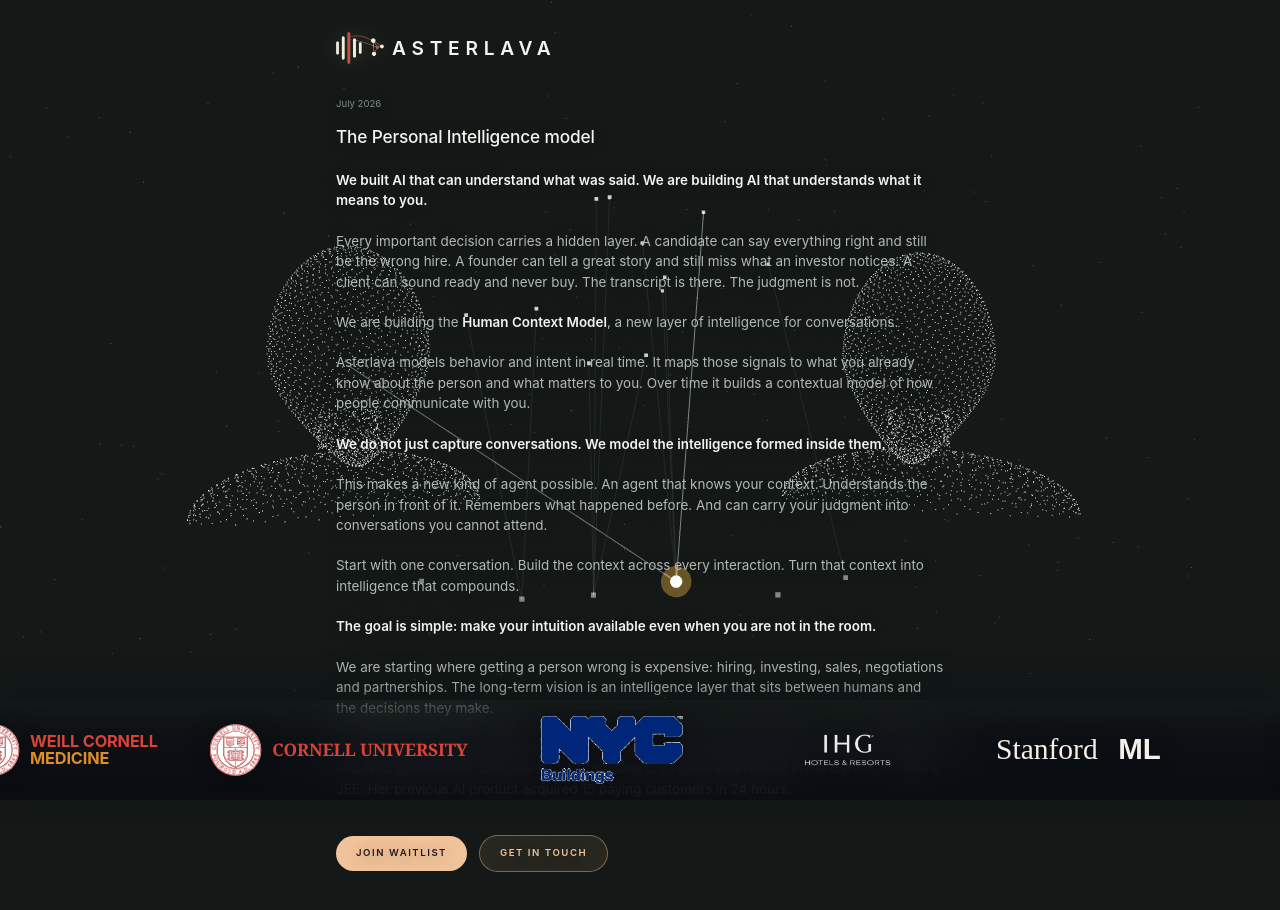
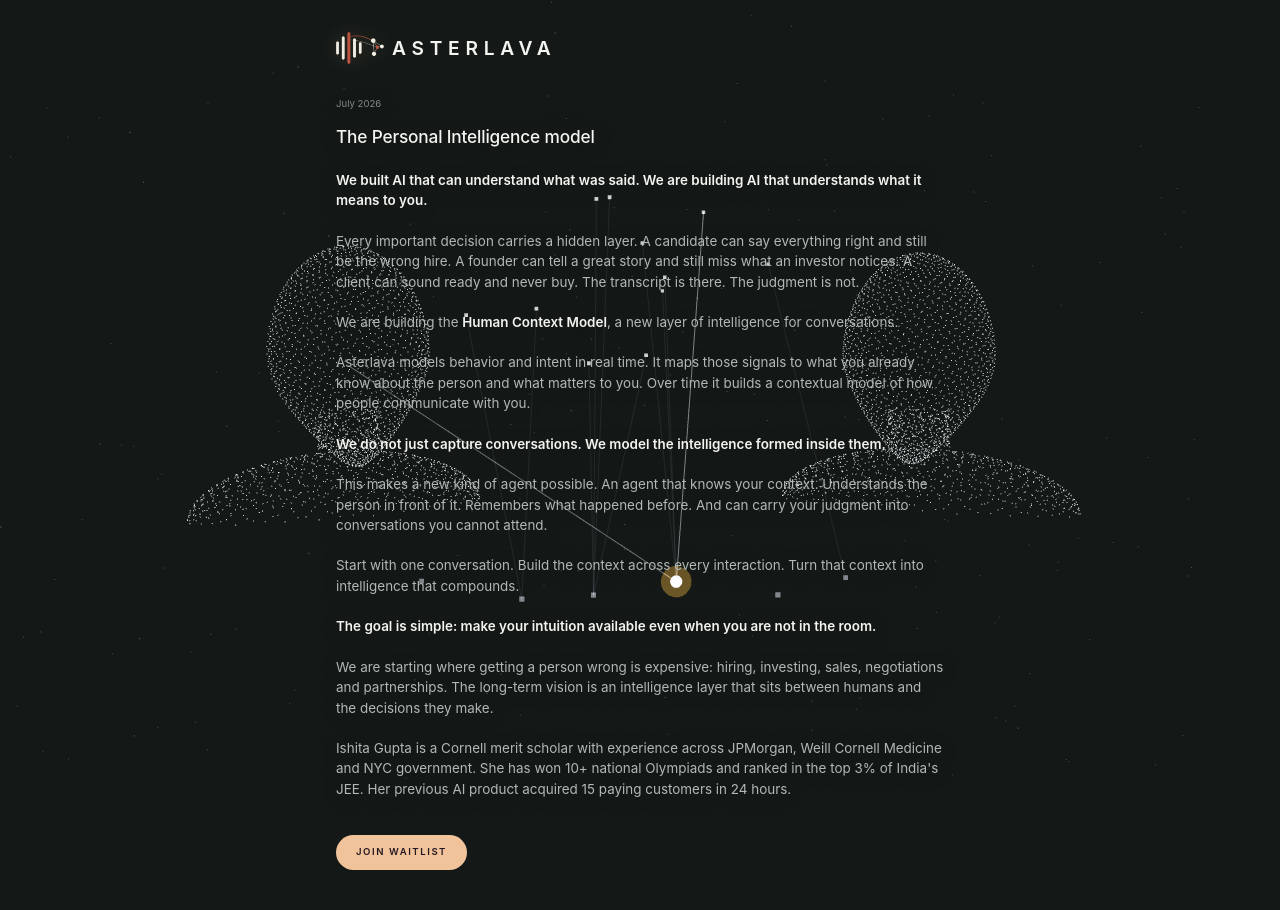
Before and after one commit to ig336/Asterlava, a Next.js app: page / in a window 1280 px wide. Shown: the top 910 px of the page. Built offline with nearby package versions, Linux system fonts and the light colour scheme.

Commit message:
Add translucent waitlist modal

```diff
--- a/src/app/globals.css
+++ b/src/app/globals.css
@@ -167,97 +167,6 @@
   transform: rotate(8deg);
 }
 
-.logo-marquee {
-  animation: logo-marquee 28s linear infinite;
-}
-
-.logo-marquee:hover {
-  animation-play-state: paused;
-}
-
-.logo-tile {
-  overflow: hidden;
-  border: 0;
-  background: transparent;
-  border-radius: 0;
-}
-
-.logo-image {
-  display: block;
-  width: auto;
-  max-width: 14rem;
-  height: auto;
-  max-height: 4rem;
-  object-fit: contain;
-  mix-blend-mode: normal;
-  filter: drop-shadow(0 2px 12px rgba(0, 0, 0, 0.28));
-}
-
-.logo-image--light {
-  filter: invert(1) brightness(0.92) drop-shadow(0 2px 12px rgba(0, 0, 0, 0.28));
-}
-
-.logo-image--nyc {
-  max-width: 11.5rem;
-  max-height: 4.25rem;
-  filter: drop-shadow(0 2px 12px rgba(0, 0, 0, 0.3));
-}
-
-.logo-lockup {
-  display: inline-flex;
-  align-items: center;
-  gap: 0.65rem;
-  white-space: nowrap;
-}
-
-.logo-seal {
-  display: block;
-  width: 3.25rem;
-  height: 3.25rem;
-  object-fit: contain;
-  filter: drop-shadow(0 2px 10px rgba(0, 0, 0, 0.26));
-}
-
-.logo-lockup__text {
-  display: flex;
-  flex-direction: column;
-  text-align: left;
-  font-size: 1.02rem;
-  line-height: 1.05;
-  letter-spacing: -0.01em;
-}
-
-.logo-lockup--weill .logo-lockup__text span:first-child {
-  color: #db4337;
-  font-weight: 700;
-}
-
-.logo-lockup--weill .logo-lockup__text span:last-child {
-  color: #df8d26;
-  font-weight: 700;
-}
-
-.logo-lockup--cornell .logo-lockup__text {
-  color: #db4337;
-  font-family: Georgia, serif;
-  font-size: 1.08rem;
-}
-
-.logo-strip {
-  background: linear-gradient(180deg, transparent 0%, rgba(8, 10, 17, 0.58) 38%, rgba(8, 10, 17, 0.86) 100%);
-  box-shadow: 0 -12px 36px rgba(8, 10, 17, 0.3);
-  opacity: 0;
-  pointer-events: none;
-  transform: translateY(100%);
-  transition: opacity 360ms ease, transform 360ms ease;
-}
-
-.logo-strip--visible {
-  opacity: 1;
-  pointer-events: auto;
-  transform: translateY(0);
-}
-
 @keyframes listening-field {
   0%,
   100% {
@@ -282,15 +191,6 @@
   }
 }
 
-@keyframes logo-marquee {
-  from {
-    transform: translateX(0);
-  }
-  to {
-    transform: translateX(-50%);
-  }
-}
-
 @keyframes signal-pulse {
   0%, 100% { transform: scaleY(0.72); opacity: 0.58; }
   50% { transform: scaleY(1); opacity: 1; }
@@ -310,8 +210,7 @@
   .signal-grid,
   .voice-graphic,
   .signal-mark i,
-  .slow-wave,
-  .logo-marquee {
+  .slow-wave {
     animation: none;
   }
 }
--- a/src/app/page.tsx
+++ b/src/app/page.tsx
@@ -1,18 +1,10 @@
 "use client";
 
-import { useEffect, useState } from "react";
+import type { FormEvent } from "react";
+import { useState } from "react";
 import Image from "next/image";
 import { track } from "@vercel/analytics";
 import AsterlavaBackdrop from "@/components/AsterlavaBackdrop";
-
-const institutions = [
-  { name: "J.P. Morgan", logo: "/logo-jpmorgan-transparent.png", tone: "" },
-  { name: "Weill Cornell Medicine", logo: "/cornell-seal-official.svg", tone: "logo-lockup--weill", lines: ["Weill Cornell", "Medicine"] },
-  { name: "Cornell University", logo: "/cornell-seal-official.svg", tone: "logo-lockup--cornell", lines: ["Cornell University"] },
-  { name: "NYC Buildings", logo: "/logo-nyc-buildings-supplied.png", tone: "logo-image--nyc" },
-  { name: "IHG Hotels & Resorts", logo: "/logo-ihg-transparent.png", tone: "logo-image--light" },
-  { name: "Stanford ML", logo: "/logo-stanford-ml.svg", tone: "" }
-];
 
 type ManifestoItem = {
   text: string;
@@ -83,26 +75,13 @@
 ];
 
 export default function Home() {
-  const [showLogos, setShowLogos] = useState(false);
-
-  useEffect(() => {
-    const updateLogoVisibility = () => {
-      const pageBottom = document.documentElement.scrollHeight - window.innerHeight;
-      setShowLogos(window.scrollY >= pageBottom - 24);
-    };
-
-    updateLogoVisibility();
-    window.addEventListener("scroll", updateLogoVisibility, { passive: true });
-    return () => window.removeEventListener("scroll", updateLogoVisibility);
-  }, []);
-
   return (
     <main className="relative min-h-screen overflow-x-hidden bg-[#141918] text-[#f3f4ef]">
       <div className="manifesto-glow absolute inset-0 -z-20" />
       <AsterlavaBackdrop scrollDriven highDetail={false} />
       <div className="signal-grid absolute inset-0 -z-10" />
 
-      <section className="relative z-10 mx-auto flex min-h-screen w-full max-w-2xl flex-col px-5 pb-36 pt-6 sm:px-8 sm:pb-40 sm:pt-8">
+      <section className="relative z-10 mx-auto flex min-h-screen w-full max-w-2xl flex-col px-5 pb-16 pt-6 sm:px-8 sm:pb-20 sm:pt-8">
         <header className="flex items-center justify-between gap-6">
           <a href="#" className="flex items-center gap-2 text-[1.05rem] font-semibold uppercase tracking-[0.3em] text-[#f3f4ef] sm:text-[1.2rem]">
             <Image className="asterlava-logo" src="/asterlava-logo.png" alt="" width={48} height={32} priority />
@@ -126,63 +105,109 @@
               </p>
             ))}
           </div>
-          <div className="mt-7 flex flex-wrap items-center gap-3 sm:mt-9">
-            <a
-              href="mailto:ishita@asterlava.com?subject=Asterlava%20waitlist"
-              onClick={() => track("waitlist_click", { location: "manifesto_end" })}
-              className="rounded-full bg-[#f1c39a] px-5 py-2.5 text-[0.6rem] font-semibold uppercase tracking-[0.16em] text-[#241923] transition-colors hover:bg-[#ffe1bd]"
-            >
-              Join waitlist
-            </a>
-            <a
-              href="mailto:ishita@asterlava.com?subject=Asterlava%20demo"
-              className="rounded-full border border-[#dca777]/50 bg-[#dca777]/10 px-5 py-2.5 text-[0.6rem] font-semibold uppercase tracking-[0.16em] text-[#f1c39a] transition-colors hover:bg-[#dca777]/20"
-            >
-              Get in touch
-            </a>
-          </div>
+          <WaitlistForm />
         </article>
 
       </section>
 
-      <div className="relative z-20">
-        <LogoMarquee visible={showLogos} />
-      </div>
     </main>
   );
 }
 
-function LogoMarquee({ visible }: { visible: boolean }) {
-  const repeated = [...institutions, ...institutions];
+function WaitlistForm() {
+  const [open, setOpen] = useState(false);
+  const [submitted, setSubmitted] = useState(false);
+
+  const handleSubmit = (event: FormEvent<HTMLFormElement>) => {
+    event.preventDefault();
+    const values = new FormData(event.currentTarget);
+    const email = String(values.get("email") ?? "").trim();
+    const brief = String(values.get("brief") ?? "").trim();
+    const subject = encodeURIComponent("Asterlava waitlist");
+    const body = encodeURIComponent(`Email: ${email}\n\nWhat I would like to connect about:\n${brief}`);
+
+    track("waitlist_click", { location: "waitlist_modal" });
+    setSubmitted(true);
+    window.location.href = `mailto:ishita@asterlava.com?subject=${subject}&body=${body}`;
+  };
 
   return (
-    <div className={`logo-strip fixed inset-x-0 bottom-0 py-2.5 backdrop-blur-xl ${visible ? "logo-strip--visible" : ""}`}>
-      <div className="logo-marquee flex w-max gap-3 px-3">
-        {repeated.map((institution, index) => (
+    <>
+      <button
+        type="button"
+        onClick={() => {
+          setOpen(true);
+          setSubmitted(false);
+        }}
+        className="mt-7 rounded-full bg-[#f1c39a] px-5 py-2.5 text-[0.6rem] font-semibold uppercase tracking-[0.16em] text-[#241923] transition-colors hover:bg-[#ffe1bd] sm:mt-9"
+      >
+        Join waitlist
+      </button>
+
+      {open && (
+        <div
+          className="fixed inset-0 z-40 flex items-center justify-center bg-[#0a0d0c]/65 p-5 backdrop-blur-sm"
+          role="presentation"
+          onMouseDown={() => setOpen(false)}
+        >
           <div
-            key={`${institution}-${index}`}
-            className="logo-tile flex h-20 min-w-56 items-center justify-center px-5 text-center text-[0.65rem] font-semibold uppercase tracking-[0.16em] text-[#7f8883]"
-            aria-hidden={index >= institutions.length}
+            role="dialog"
+            aria-modal="true"
+            aria-labelledby="waitlist-title"
+            className="w-full max-w-md rounded-2xl border border-[#dca777]/30 bg-[#18201e]/85 p-5 shadow-2xl backdrop-blur-xl sm:p-6"
+            onMouseDown={(event) => event.stopPropagation()}
           >
-            {institution.lines ? (
-              <span className={`logo-lockup ${institution.tone}`}>
-                <Image className="logo-seal" src={institution.logo} alt="" width={54} height={54} />
-                <span className="logo-lockup__text">
-                  {institution.lines.map((line) => <span key={line}>{line}</span>)}
-                </span>
-              </span>
-            ) : (
-              <Image
-                className={`logo-image ${institution.tone}`}
-                src={institution.logo}
-                alt={index < institutions.length ? institution.name : ""}
-                width={224}
-                height={80}
-              />
-            )}
+            <div className="flex items-start justify-between gap-6">
+              <div>
+                <h2 id="waitlist-title" className="text-[0.98rem] font-medium text-[#f3f4ef]">Join the waitlist</h2>
+                <p className="mt-2 text-[0.74rem] leading-5 text-[#9da6a0]">Tell us a little about what you would like to connect about.</p>
+              </div>
+              <button
+                type="button"
+                aria-label="Close waitlist form"
+                onClick={() => setOpen(false)}
+                className="text-[0.65rem] uppercase tracking-[0.14em] text-[#9da6a0] transition-colors hover:text-[#f3f4ef]"
+              >
+                Close
+              </button>
+            </div>
+
+            <form onSubmit={handleSubmit} className="mt-5 space-y-4">
+              <label className="block text-[0.62rem] uppercase tracking-[0.14em] text-[#aab2ac]">
+                Email
+                <input
+                  required
+                  autoFocus
+                  type="email"
+                  name="email"
+                  autoComplete="email"
+                  placeholder="you@example.com"
+                  className="mt-2 block w-full rounded-md border border-[#dca777]/35 bg-[#101614]/55 px-3 py-2.5 text-[0.78rem] normal-case tracking-normal text-[#f3f4ef] outline-none placeholder:text-[#78827c] focus:border-[#f1c39a]"
+                />
+              </label>
+              <label className="block text-[0.62rem] uppercase tracking-[0.14em] text-[#aab2ac]">
+                Your interest
+                <textarea
+                  required
+                  name="brief"
+                  rows={4}
+                  placeholder="A sentence or two"
+                  className="mt-2 block w-full resize-y rounded-md border border-[#dca777]/35 bg-[#101614]/55 px-3 py-2.5 text-[0.78rem] normal-case leading-5 tracking-normal text-[#f3f4ef] outline-none placeholder:text-[#78827c] focus:border-[#f1c39a]"
+                />
+              </label>
+              <div className="flex items-center justify-between gap-3 pt-1">
+                <button
+                  type="submit"
+                  className="rounded-full bg-[#f1c39a] px-5 py-2.5 text-[0.6rem] font-semibold uppercase tracking-[0.16em] text-[#241923] transition-colors hover:bg-[#ffe1bd]"
+                >
+                  Send interest
+                </button>
+                {submitted && <span className="text-right text-[0.65rem] text-[#8f9891]">Opening your email client...</span>}
+              </div>
+            </form>
           </div>
-        ))}
-      </div>
-    </div>
+        </div>
+      )}
+    </>
   );
 }
```
